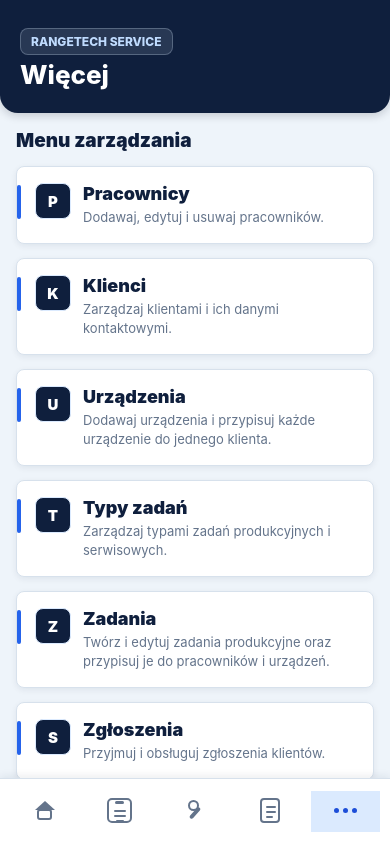
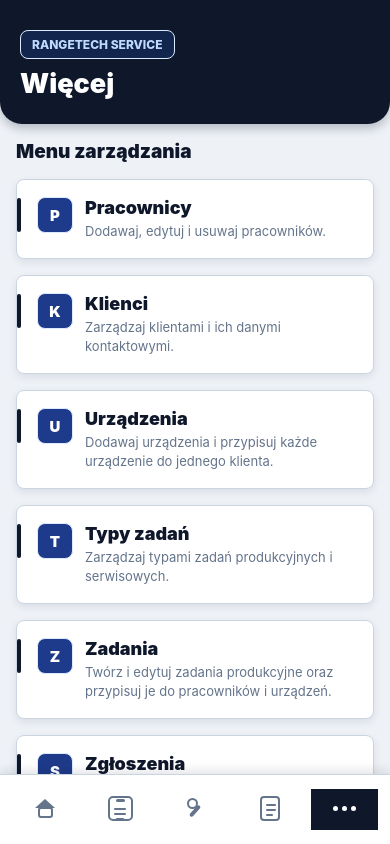
Before and after one commit to goslawen/RangeTechApp, a React Native app in the folder mobile/: screen /More in a window 390 px wide. Built offline with nearby package versions, Linux system fonts and the light colour scheme; no server answers.

Commit message:
Refresh mobile RangeTech styling

```diff
--- a/mobile/src/components/AppHeader.tsx
+++ b/mobile/src/components/AppHeader.tsx
@@ -1,6 +1,6 @@
 import React from 'react';
 import {StyleSheet, Text, View} from 'react-native';
-import {sharedStyles} from '../theme/styles';
+import {colors, sharedStyles} from '../theme/styles';
 
 type Props = {
   title: string;
@@ -21,11 +21,11 @@ export function AppHeader({title, eyebrow = 'RangeTech Service'}: Props) {
 const styles = StyleSheet.create({
   brandPill: {
     alignSelf: 'flex-start',
-    backgroundColor: 'rgba(219, 234, 254, 0.12)',
-    borderColor: 'rgba(219, 234, 254, 0.26)',
+    backgroundColor: 'rgba(37, 99, 235, 0.18)',
+    borderColor: colors.primarySoft,
     borderRadius: 8,
     borderWidth: 1,
-    paddingHorizontal: 10,
-    paddingVertical: 5,
+    paddingHorizontal: 11,
+    paddingVertical: 6,
   },
 });
--- a/mobile/src/components/ResourceCard.tsx
+++ b/mobile/src/components/ResourceCard.tsx
@@ -141,9 +141,9 @@ function formatRelatedLabel(resourceKey: ResourceKey, record: ApiRecord) {
 
 const styles = StyleSheet.create({
   accent: {
-    backgroundColor: colors.primary,
+    backgroundColor: colors.primaryDark,
     borderRadius: 999,
-    height: 34,
+    height: 38,
     left: 0,
     position: 'absolute',
     top: 18,
@@ -156,7 +156,7 @@ const styles = StyleSheet.create({
   card: {
     ...sharedStyles.card,
     overflow: 'hidden',
-    paddingLeft: 18,
+    paddingLeft: 20,
   },
   main: {
     flex: 1,
@@ -169,7 +169,7 @@ const styles = StyleSheet.create({
   },
   title: {
     color: colors.header,
-    fontSize: 17,
-    fontWeight: '800',
+    fontSize: 18,
+    fontWeight: '900',
   },
 });
--- a/mobile/src/components/StatusBadge.tsx
+++ b/mobile/src/components/StatusBadge.tsx
@@ -88,28 +88,28 @@ function getTextStyle(variant: ReturnType<typeof getVariant>) {
 const styles = StyleSheet.create({
   badge: {
     alignSelf: 'flex-start',
+    borderRadius: 999,
     borderWidth: 1,
-    borderRadius: 999,
-    paddingHorizontal: 10,
+    paddingHorizontal: 11,
     paddingVertical: 5,
   },
   danger: {
     backgroundColor: colors.dangerSoft,
-    borderColor: '#fda29b',
+    borderColor: '#FCA5A5',
   },
   dangerText: {
     color: colors.danger,
   },
   done: {
     backgroundColor: colors.successSoft,
-    borderColor: '#99f6e4',
+    borderColor: '#86EFAC',
   },
   doneText: {
     color: colors.success,
   },
   info: {
     backgroundColor: colors.primarySoft,
-    borderColor: '#bfdbfe',
+    borderColor: '#93C5FD',
   },
   infoText: {
     color: colors.primaryDark,
@@ -123,13 +123,13 @@ const styles = StyleSheet.create({
   },
   open: {
     backgroundColor: colors.warningSoft,
-    borderColor: '#fde68a',
+    borderColor: '#FCD34D',
   },
   openText: {
     color: colors.warning,
   },
   text: {
     fontSize: 12,
-    fontWeight: '800',
+    fontWeight: '900',
   },
 });
--- a/mobile/src/navigation/AppNavigator.tsx
+++ b/mobile/src/navigation/AppNavigator.tsx
@@ -33,28 +33,28 @@ function MainTabs() {
     <Tab.Navigator
       screenOptions={{
         headerShown: false,
-        tabBarActiveBackgroundColor: colors.primarySoft,
-        tabBarActiveTintColor: colors.primaryDark,
+        tabBarActiveBackgroundColor: colors.header,
+        tabBarActiveTintColor: '#ffffff',
         tabBarInactiveTintColor: colors.muted,
         tabBarLabelStyle: {fontSize: 11, fontWeight: '800'},
         tabBarItemStyle: {
           borderRadius: 8,
-          marginHorizontal: 3,
-          marginVertical: 5,
+          marginHorizontal: 4,
+          marginVertical: 6,
         },
         tabBarStyle: {
           backgroundColor: colors.card,
           borderTopColor: colors.border,
           borderTopWidth: 1,
-          elevation: 8,
-          height: 66,
-          paddingBottom: 7,
-          paddingHorizontal: 7,
-          paddingTop: 7,
-          shadowColor: '#10203b',
-          shadowOffset: {height: -2, width: 0},
-          shadowOpacity: 0.08,
-          shadowRadius: 8,
+          elevation: 12,
+          height: 70,
+          paddingBottom: 8,
+          paddingHorizontal: 8,
+          paddingTop: 8,
+          shadowColor: colors.header,
+          shadowOffset: {height: -3, width: 0},
+          shadowOpacity: 0.12,
+          shadowRadius: 10,
         },
       }}>
       <Tab.Screen
--- a/mobile/src/screens/DashboardScreen.tsx
+++ b/mobile/src/screens/DashboardScreen.tsx
@@ -171,7 +171,7 @@ function StatTile({
 const styles = StyleSheet.create({
   apiRefreshButton: {
     alignItems: 'center',
-    backgroundColor: colors.steelSoft,
+    backgroundColor: colors.primarySoft,
     borderColor: colors.border,
     borderRadius: 14,
     borderWidth: 1,
@@ -193,13 +193,14 @@ const styles = StyleSheet.create({
     borderWidth: 1,
     flexDirection: 'row',
     justifyContent: 'space-between',
-    minHeight: 38,
-    paddingHorizontal: 12,
-    paddingVertical: 6,
-    shadowColor: '#10203b',
-    shadowOffset: {height: 1, width: 0},
-    shadowOpacity: 0.04,
-    shadowRadius: 4,
+    elevation: 2,
+    minHeight: 42,
+    paddingHorizontal: 13,
+    paddingVertical: 8,
+    shadowColor: colors.header,
+    shadowOffset: {height: 2, width: 0},
+    shadowOpacity: 0.06,
+    shadowRadius: 6,
   },
   apiStatusDot: {
     borderRadius: 5,
@@ -254,19 +255,19 @@ const styles = StyleSheet.create({
     borderColor: colors.border,
     borderRadius: 8,
     borderWidth: 1,
-    elevation: 2,
-    minHeight: 104,
+    elevation: 3,
+    minHeight: 110,
     overflow: 'hidden',
     padding: 14,
-    shadowColor: '#10203b',
-    shadowOffset: {height: 2, width: 0},
-    shadowOpacity: 0.06,
-    shadowRadius: 6,
+    shadowColor: colors.header,
+    shadowOffset: {height: 3, width: 0},
+    shadowOpacity: 0.08,
+    shadowRadius: 8,
     width: '48%',
   },
   tileAccent: {
-    backgroundColor: colors.primary,
-    height: 4,
+    backgroundColor: colors.primaryDark,
+    height: 5,
     left: 0,
     position: 'absolute',
     right: 0,
@@ -274,7 +275,7 @@ const styles = StyleSheet.create({
   },
   tileCount: {
     color: colors.header,
-    fontSize: 30,
+    fontSize: 32,
     fontWeight: '900',
     marginTop: 6,
   },
--- a/mobile/src/screens/MoreScreen.tsx
+++ b/mobile/src/screens/MoreScreen.tsx
@@ -87,7 +87,7 @@ const styles = StyleSheet.create({
   },
   iconBox: {
     alignItems: 'center',
-    backgroundColor: colors.header,
+    backgroundColor: colors.primaryDark,
     borderColor: colors.primarySoft,
     borderRadius: 8,
     borderWidth: 1,
@@ -101,7 +101,7 @@ const styles = StyleSheet.create({
     fontWeight: '900',
   },
   menuAccent: {
-    backgroundColor: colors.primary,
+    backgroundColor: colors.header,
     borderRadius: 999,
     height: 34,
     left: 0,
@@ -112,7 +112,7 @@ const styles = StyleSheet.create({
   menuCard: {
     ...sharedStyles.card,
     overflow: 'hidden',
-    paddingLeft: 18,
+    paddingLeft: 20,
   },
   menuRow: {
     alignItems: 'flex-start',
--- a/mobile/src/screens/ResourceScreen.tsx
+++ b/mobile/src/screens/ResourceScreen.tsx
@@ -1154,14 +1154,14 @@ const styles = StyleSheet.create({
     borderBottomWidth: 1,
     flexDirection: 'row',
     gap: 10,
-    paddingVertical: 9,
+    paddingVertical: 11,
   },
   detailsRows: {
     marginTop: 10,
   },
   detailsTitle: {
     color: colors.header,
-    fontSize: 20,
+    fontSize: 21,
     fontWeight: '900',
   },
   detailsValue: {
@@ -1189,7 +1189,7 @@ const styles = StyleSheet.create({
   },
   messageBox: {
     backgroundColor: colors.primarySoft,
-    borderColor: '#bfdbfe',
+    borderColor: '#93C5FD',
     borderRadius: 8,
     borderWidth: 1,
     padding: 12,
@@ -1204,7 +1204,7 @@ const styles = StyleSheet.create({
     backgroundColor: colors.primary,
   },
   noticeBox: {
-    backgroundColor: colors.steelSoft,
+    backgroundColor: colors.primarySoft,
     borderColor: colors.border,
     borderRadius: 8,
     borderWidth: 1,
@@ -1227,7 +1227,7 @@ const styles = StyleSheet.create({
     borderRadius: 8,
     borderWidth: 1,
     gap: 4,
-    padding: 12,
+    padding: 13,
   },
   reportPartTitle: {
     color: colors.text,
@@ -1251,7 +1251,7 @@ const styles = StyleSheet.create({
     marginBottom: 8,
   },
   selectEmpty: {
-    backgroundColor: colors.steelSoft,
+    backgroundColor: colors.surface,
     borderColor: colors.border,
     borderRadius: 8,
     borderWidth: 1,
@@ -1262,12 +1262,12 @@ const styles = StyleSheet.create({
     borderColor: colors.border,
     borderRadius: 8,
     borderWidth: 1,
-    paddingHorizontal: 12,
-    paddingVertical: 10,
+    paddingHorizontal: 13,
+    paddingVertical: 12,
   },
   selectOptionActive: {
     backgroundColor: colors.primarySoft,
-    borderColor: colors.primary,
+    borderColor: colors.primaryDark,
   },
   selectOptionText: {
     color: colors.text,
--- a/mobile/src/screens/TasksScreen.tsx
+++ b/mobile/src/screens/TasksScreen.tsx
@@ -316,7 +316,7 @@ const styles = StyleSheet.create({
     gap: 6,
   },
   description: {
-    color: colors.header,
+    color: colors.primaryDark,
     fontSize: 14,
     fontWeight: '700',
     lineHeight: 20,
@@ -338,7 +338,8 @@ const styles = StyleSheet.create({
   },
   infoCard: {
     ...sharedStyles.card,
-    backgroundColor: colors.steelSoft,
+    backgroundColor: colors.primarySoft,
+    borderColor: '#93C5FD',
   },
   infoHeader: {
     alignItems: 'flex-start',
@@ -365,7 +366,7 @@ const styles = StyleSheet.create({
     borderRadius: 8,
     borderWidth: 1,
     flex: 1,
-    padding: 10,
+    padding: 11,
   },
   metaLabel: {
     color: colors.muted,
@@ -387,7 +388,7 @@ const styles = StyleSheet.create({
     paddingVertical: 8,
   },
   title: {
-    color: colors.text,
+    color: colors.header,
     fontSize: 18,
     fontWeight: '900',
   },
--- a/mobile/src/theme/styles.ts
+++ b/mobile/src/theme/styles.ts
@@ -1,24 +1,24 @@
 import {StyleSheet} from 'react-native';
 
 export const colors = {
-  background: '#eef4fa',
-  border: '#d7e1ec',
-  card: '#ffffff',
-  danger: '#b42318',
-  dangerSoft: '#fee4e2',
-  header: '#0f1f3d',
-  muted: '#64748b',
-  primary: '#2563eb',
-  primaryDark: '#1d4ed8',
-  primarySoft: '#dbeafe',
-  steel: '#486581',
-  steelSoft: '#edf2f7',
-  success: '#0f766e',
-  successSoft: '#ccfbf1',
-  surface: '#f8fafc',
-  text: '#172033',
-  warning: '#b45309',
-  warningSoft: '#fef3c7',
+  background: '#EEF2F7',
+  border: '#CBD5E1',
+  card: '#FFFFFF',
+  danger: '#DC2626',
+  dangerSoft: '#FEE2E2',
+  header: '#0F172A',
+  muted: '#64748B',
+  primary: '#2563EB',
+  primaryDark: '#1E3A8A',
+  primarySoft: '#DBEAFE',
+  steel: '#334155',
+  steelSoft: '#E2E8F0',
+  success: '#16A34A',
+  successSoft: '#DCFCE7',
+  surface: '#F8FAFC',
+  text: '#111827',
+  warning: '#F59E0B',
+  warningSoft: '#FEF3C7',
 };
 
 export const sharedStyles = StyleSheet.create({
@@ -26,21 +26,23 @@ export const sharedStyles = StyleSheet.create({
     alignItems: 'center',
     backgroundColor: colors.primary,
     borderRadius: 8,
-    elevation: 1,
+    elevation: 3,
     justifyContent: 'center',
-    minHeight: 42,
-    paddingHorizontal: 14,
-    paddingVertical: 11,
-    shadowColor: '#0f1f3d',
-    shadowOffset: {height: 1, width: 0},
-    shadowOpacity: 0.12,
-    shadowRadius: 2,
+    minHeight: 44,
+    paddingHorizontal: 16,
+    paddingVertical: 12,
+    shadowColor: colors.primaryDark,
+    shadowOffset: {height: 2, width: 0},
+    shadowOpacity: 0.18,
+    shadowRadius: 4,
   },
   buttonDanger: {
     backgroundColor: colors.danger,
   },
   buttonGhost: {
-    backgroundColor: colors.steelSoft,
+    backgroundColor: colors.surface,
+    borderColor: colors.border,
+    borderWidth: 1,
     elevation: 0,
     shadowOpacity: 0,
   },
@@ -59,12 +61,12 @@ export const sharedStyles = StyleSheet.create({
     borderColor: colors.border,
     borderRadius: 8,
     borderWidth: 1,
-    elevation: 2,
-    padding: 16,
-    shadowColor: '#10203b',
-    shadowOffset: {height: 2, width: 0},
-    shadowOpacity: 0.07,
-    shadowRadius: 6,
+    elevation: 3,
+    padding: 17,
+    shadowColor: colors.header,
+    shadowOffset: {height: 3, width: 0},
+    shadowOpacity: 0.09,
+    shadowRadius: 8,
   },
   container: {
     backgroundColor: colors.background,
@@ -72,7 +74,7 @@ export const sharedStyles = StyleSheet.create({
   },
   errorBox: {
     backgroundColor: colors.dangerSoft,
-    borderColor: '#fda29b',
+    borderColor: '#FCA5A5',
     borderRadius: 8,
     borderWidth: 1,
     padding: 12,
@@ -90,16 +92,16 @@ export const sharedStyles = StyleSheet.create({
   },
   header: {
     backgroundColor: colors.header,
-    borderBottomLeftRadius: 18,
-    borderBottomRightRadius: 18,
-    elevation: 4,
-    paddingBottom: 22,
+    borderBottomLeftRadius: 22,
+    borderBottomRightRadius: 22,
+    elevation: 7,
+    paddingBottom: 24,
     paddingHorizontal: 20,
-    paddingTop: 28,
-    shadowColor: '#0b1220',
-    shadowOffset: {height: 3, width: 0},
-    shadowOpacity: 0.18,
-    shadowRadius: 8,
+    paddingTop: 30,
+    shadowColor: colors.header,
+    shadowOffset: {height: 5, width: 0},
+    shadowOpacity: 0.24,
+    shadowRadius: 10,
   },
   headerEyebrow: {
     color: '#bfdbfe',
@@ -109,10 +111,10 @@ export const sharedStyles = StyleSheet.create({
   },
   headerTitle: {
     color: '#ffffff',
-    fontSize: 26,
-    fontWeight: '800',
-    lineHeight: 32,
-    marginTop: 4,
+    fontSize: 27,
+    fontWeight: '900',
+    lineHeight: 33,
+    marginTop: 8,
   },
   input: {
     backgroundColor: colors.surface,
@@ -122,17 +124,17 @@ export const sharedStyles = StyleSheet.create({
     color: colors.text,
     fontSize: 15,
     minHeight: 44,
-    paddingHorizontal: 12,
-    paddingVertical: 10,
+    paddingHorizontal: 13,
+    paddingVertical: 11,
   },
   muted: {
-    color: '#526276',
+    color: colors.muted,
     fontSize: 14,
     lineHeight: 20,
   },
   screenBody: {
-    gap: 14,
-    paddingBottom: 24,
+    gap: 16,
     padding: 16,
+    paddingBottom: 28,
   },
 });
```
